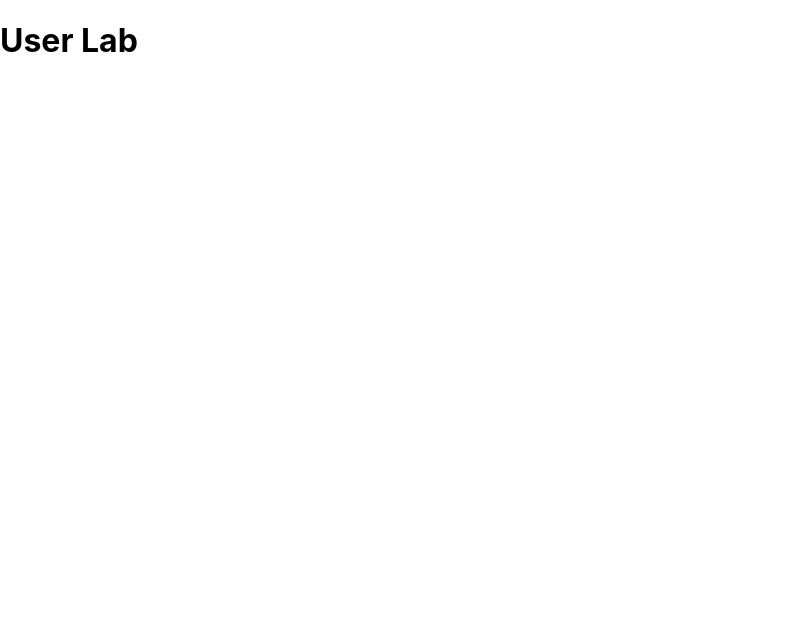
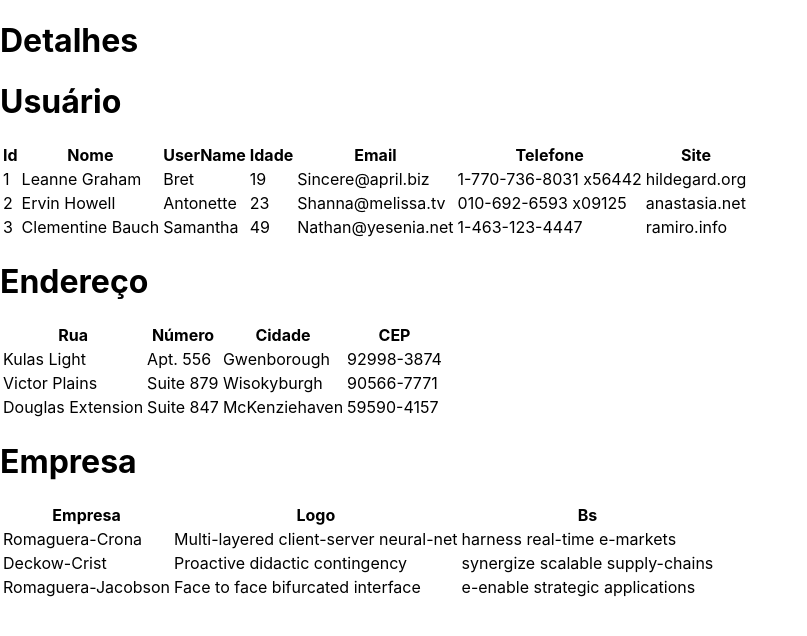
Before and after one commit to Marcosnto/frend-labs, a React (Create React App) app: page /user in a window 1280 px wide. Shown: the top 636 px of the page, without its empty margins (0-807 px from the left). Built offline with nearby package versions, Linux system fonts and the light colour scheme.

Commit message:
Create 'Table' component

```diff
--- a/src/App.css
+++ /dev/null
@@ -1,38 +0,0 @@
-.App {
-  text-align: center;
-}
-
-.App-logo {
-  height: 40vmin;
-  pointer-events: none;
-}
-
-@media (prefers-reduced-motion: no-preference) {
-  .App-logo {
-    animation: App-logo-spin infinite 20s linear;
-  }
-}
-
-.App-header {
-  background-color: #282c34;
-  min-height: 100vh;
-  display: flex;
-  flex-direction: column;
-  align-items: center;
-  justify-content: center;
-  font-size: calc(10px + 2vmin);
-  color: white;
-}
-
-.App-link {
-  color: #61dafb;
-}
-
-@keyframes App-logo-spin {
-  from {
-    transform: rotate(0deg);
-  }
-  to {
-    transform: rotate(360deg);
-  }
-}
--- a/src/App.js
+++ b/src/App.js
@@ -1,6 +1,5 @@
 import React from "react";
 import { BrowserRouter } from "react-router-dom";
-import "./App.css";
 
 import Routes from "./routes"
 
--- /dev/null
+++ b/src/components/Table/index.js
@@ -0,0 +1,43 @@
+import React from "react";
+
+function Table({ tableHead, tableData, tableDataItem, tableName, typeTable }) {
+  let data = tableData;
+  if (typeTable) {
+    const tempo = [];
+    data.map(single => {
+      tempo.push(single[typeTable]);
+    });
+    data = tempo;
+  }
+
+  return (
+    <>
+      <h1>{tableName}</h1>
+      <table>
+        <thead>
+          <tr>
+            {tableHead.map((column, index) => (
+              <th key={index}>{column}</th>
+            ))}
+          </tr>
+        </thead>
+        <tbody>
+          {data.map(singleData => (
+            <tr key={singleData.id}>
+              {tableDataItem.map((nameItem, index) => (
+                <td key={index}>{singleData[nameItem]}</td>
+              ))}
+              {tableHead.indexOf("Ações") !== -1 ? (
+                <td key={"btnDetails"}>
+                  <button typeof="button">Detalhes</button>
+                </td>
+              ) : null}
+            </tr>
+          ))}
+        </tbody>
+      </table>
+    </>
+  );
+}
+
+export default Table;
--- a/src/pages/Home/index.js
+++ b/src/pages/Home/index.js
@@ -1,8 +1,96 @@
-import React from 'react';
+import React from "react";
 
+import Table from "../../components/Table";
+
+const state = [
+  {
+    id: 1,
+    name: "Leanne Graham",
+    username: "Bret",
+    age: 55,
+    email: "Sincere@april.biz",
+    address: {
+      street: "Kulas Light",
+      suite: "Apt. 556",
+      city: "Gwenborough",
+      zipcode: "92998-3874",
+      geo: {
+        lat: "-37.3159",
+        lng: "81.1496",
+      },
+    },
+    phone: "1-770-736-8031 x56442",
+    website: "hildegard.org",
+    company: {
+      name: "Romaguera-Crona",
+      catchPhrase: "Multi-layered client-server neural-net",
+      bs: "harness real-time e-markets",
+    },
+  },
+  {
+    id: 2,
+    name: "Ervin Howell",
+    username: "Antonette",
+    age: 5,
+    email: "Shanna@melissa.tv",
+    address: {
+      street: "Victor Plains",
+      suite: "Suite 879",
+      city: "Wisokyburgh",
+      zipcode: "90566-7771",
+      geo: {
+        lat: "-43.9509",
+        lng: "-34.4618",
+      },
+    },
+    phone: "010-692-6593 x09125",
+    website: "anastasia.net",
+    company: {
+      name: "Deckow-Crist",
+      catchPhrase: "Proactive didactic contingency",
+      bs: "synergize scalable supply-chains",
+    },
+  },
+  {
+    id: 3,
+    name: "Clementine Bauch",
+    username: "Samantha",
+    age: 15,
+    email: "Nathan@yesenia.net",
+    address: {
+      street: "Douglas Extension",
+      suite: "Suite 847",
+      city: "McKenziehaven",
+      zipcode: "59590-4157",
+      geo: {
+        lat: "-68.6102",
+        lng: "-47.0653",
+      },
+    },
+    phone: "1-463-123-4447",
+    website: "ramiro.info",
+    company: {
+      name: "Romaguera-Jacobson",
+      catchPhrase: "Face to face bifurcated interface",
+      bs: "e-enable strategic applications",
+    },
+  },
+];
 
 function Home() {
-  return <h1>Supply Labs</h1>;
+  const tableHead = ["Id", "Nome", "Idade", "Email", "Ações"];
+  const tableDataItem = ["id", "name", "age", "email"];
+  return (
+    <>
+      <h1>Supply Labs</h1>
+      <Table
+        tableHead={tableHead}
+        tableData={state}
+        tableDataItem={tableDataItem}
+        tableName={"Usuários"}
+      />
+    </>
+  );
 }
 
 export default Home;
--- a/src/pages/User/index.js
+++ b/src/pages/User/index.js
@@ -1,8 +1,136 @@
-import React from 'react';
+import React from "react";
 
+import Table from "../../components/Table";
+
+const state = [
+  {
+    id: 1,
+    name: "Leanne Graham",
+    username: "Bret",
+    age: 19,
+    email: "Sincere@april.biz",
+    address: {
+      street: "Kulas Light",
+      suite: "Apt. 556",
+      city: "Gwenborough",
+      zipcode: "92998-3874",
+      geo: {
+        lat: "-37.3159",
+        lng: "81.1496",
+      },
+    },
+    phone: "1-770-736-8031 x56442",
+    website: "hildegard.org",
+    company: {
+      name: "Romaguera-Crona",
+      catchPhrase: "Multi-layered client-server neural-net",
+      bs: "harness real-time e-markets",
+    },
+  },
+  {
+    id: 2,
+    name: "Ervin Howell",
+    username: "Antonette",
+    age: 23,
+    email: "Shanna@melissa.tv",
+    address: {
+      street: "Victor Plains",
+      suite: "Suite 879",
+      city: "Wisokyburgh",
+      zipcode: "90566-7771",
+      geo: {
+        lat: "-43.9509",
+        lng: "-34.4618",
+      },
+    },
+    phone: "010-692-6593 x09125",
+    website: "anastasia.net",
+    company: {
+      name: "Deckow-Crist",
+      catchPhrase: "Proactive didactic contingency",
+      bs: "synergize scalable supply-chains",
+    },
+  },
+  {
+    id: 3,
+    name: "Clementine Bauch",
+    username: "Samantha",
+    age: 49,
+    email: "Nathan@yesenia.net",
+    address: {
+      street: "Douglas Extension",
+      suite: "Suite 847",
+      city: "McKenziehaven",
+      zipcode: "59590-4157",
+      geo: {
+        lat: "-68.6102",
+        lng: "-47.0653",
+      },
+    },
+    phone: "1-463-123-4447",
+    website: "ramiro.info",
+    company: {
+      name: "Romaguera-Jacobson",
+      catchPhrase: "Face to face bifurcated interface",
+      bs: "e-enable strategic applications",
+    },
+  },
+];
 
 function User() {
-  return <h1>User Lab</h1>;
+  //user
+  const tableUser = [
+    "Id",
+    "Nome",
+    "UserName",
+    "Idade",
+    "Email",
+    "Telefone",
+    "Site",
+  ];
+  const dataTableUser = [
+    "id",
+    "name",
+    "username",
+    "age",
+    "email",
+    "phone",
+    "website",
+  ];
+
+  //adress
+  const tableAdress = ["Rua", "Número", "Cidade", "CEP"];
+  const dataTableAdress = ["street", "suite", "city", "zipcode"];
+
+  //company
+  const tableCompany = ["Empresa", "Logo", "Bs"];
+  const dataTableCompany = ["name", "catchPhrase", "bs"];
+
+  return (
+    <>
+      <h1>Detalhes</h1>
+      <Table
+        tableHead={tableUser}
+        tableDataItem={dataTableUser}
+        tableData={state}
+        tableName={"Usuário"}
+      />
+      <Table
+        tableHead={tableAdress}
+        tableDataItem={dataTableAdress}
+        tableData={state}
+        typeTable={"address"}
+        tableName={"Endereço"}
+      />
+      <Table
+        tableHead={tableCompany}
+        tableDataItem={dataTableCompany}
+        tableData={state}
+        typeTable={"company"}
+        tableName={"Empresa"}
+      />
+    </>
+  );
 }
 
 export default User;
--- a/src/routes/index.js
+++ b/src/routes/index.js
@@ -10,7 +10,6 @@ function Routes() {
         <Route path="/" exact component = {Home} />
         <Route path="/user" component = {User} />
     </Switch>
-
   );
 }
 
```
